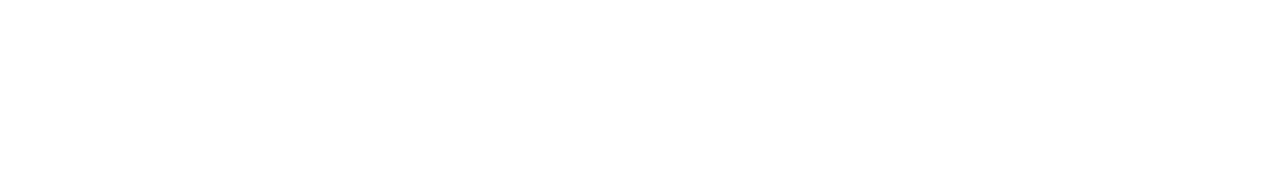
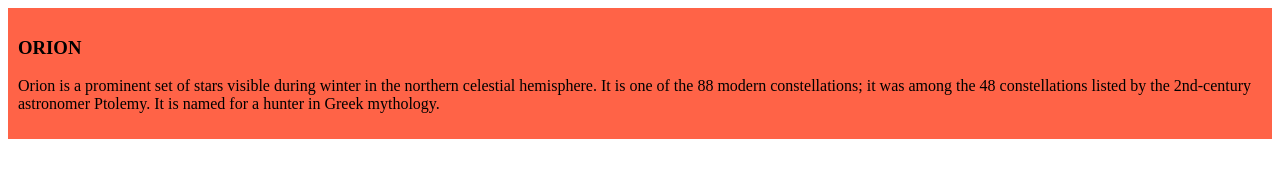
Before and after one commit to ORiONtuba/ORION, a plain HTML site: page index.html in a window 1280 px wide. Drawn offline with Linux system fonts and the light colour scheme.

Commit message:
added the first blog

```diff
--- a/index.html
+++ b/index.html
@@ -4,8 +4,13 @@
     <meta charset="UTF-8">
     <meta name="viewport" content="width=device-width, initial-scale=1.0">
     <title>ORION</title>
+    <link rel="stylesheet" href="styles/blog.css">
 </head>
 <body>
+    <div>
+        <h3>ORION</h3>
+        <p>Orion is a prominent set of stars visible during winter in the northern celestial hemisphere. It is one of the 88 modern constellations; it was among the 48 constellations listed by the 2nd-century astronomer Ptolemy. It is named for a hunter in Greek mythology.</p>
 
+    </div>
 </body>
 </html>
--- /dev/null
+++ b/styles/blog.css
@@ -0,0 +1,4 @@
+div {
+    background-color: tomato;
+    padding: 10px;
+}
```
